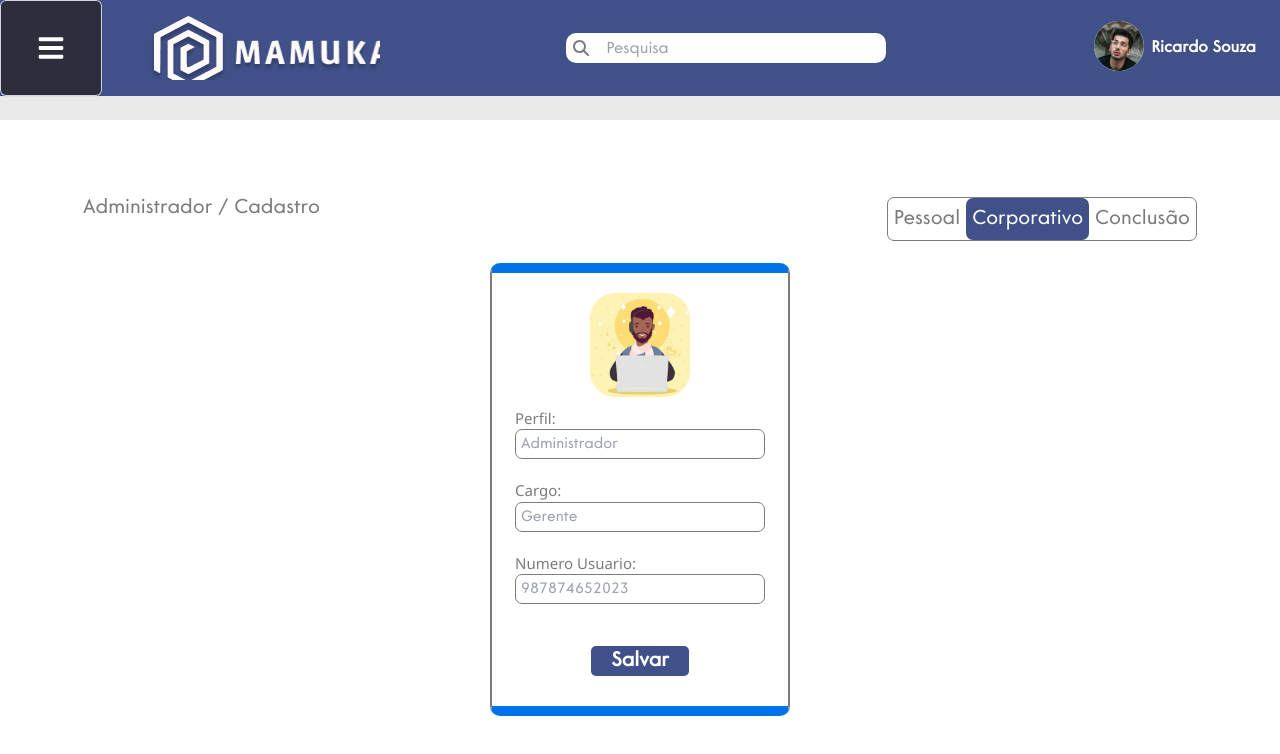
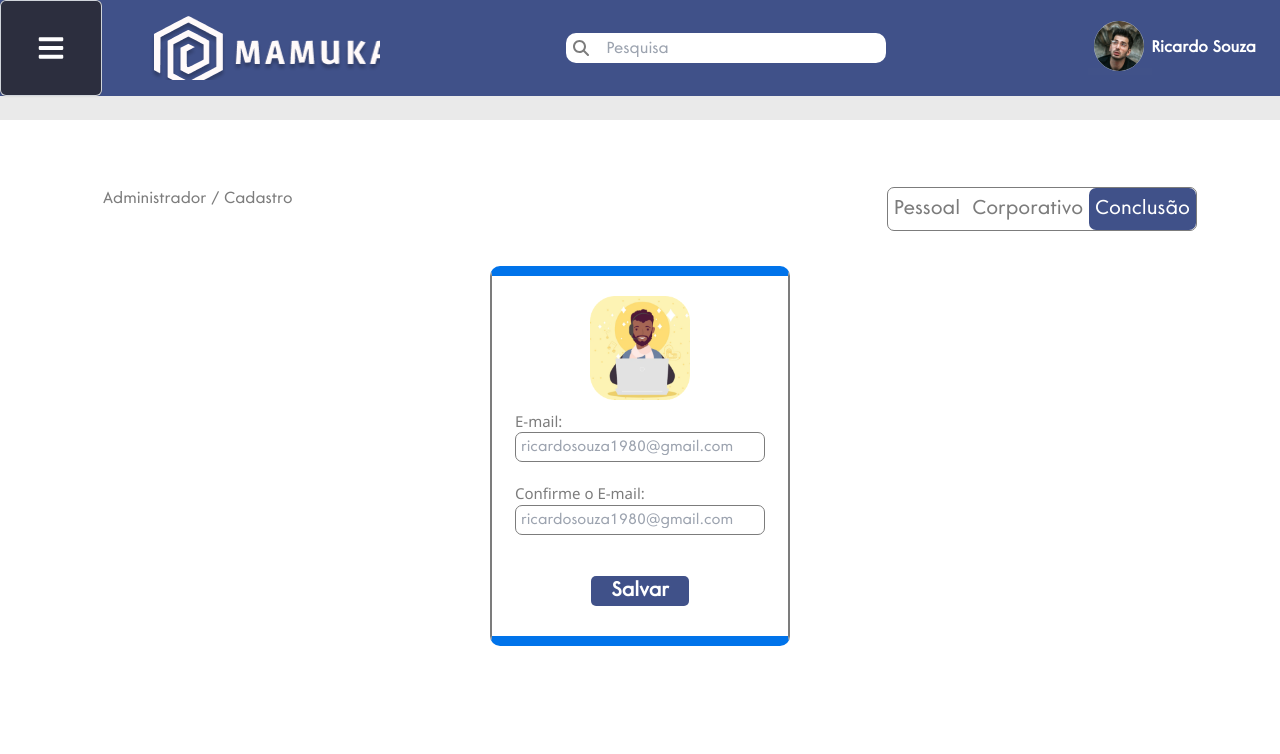
Before and after one commit to MamukaSenai/React-Mamuka, a React (Vite) app: page /admconclusao in a window 1280 px wide. Shown: the top 754 px of the page. Built offline with nearby package versions, Linux system fonts and the light colour scheme.

Commit message:
ajuste no css

```diff
--- a/src/pages/Administrador/CadastroInfosConclusão/index.tsx
+++ b/src/pages/Administrador/CadastroInfosConclusão/index.tsx
@@ -6,20 +6,21 @@ function CadastroInfosConclusao() {
     return (
         <main id="rightConclusao">
             <section id="CadastroConclusao">
-            {/* <section class="right"> */}
                 <div className="linha_sup_status">
                     <div className="linha_sup_esq">
                         <p>administrador / cadastro</p>
                     </div>
                     <div className="linha_sup_dir">
+                        {/* <p>pessoal</p>  */}
                         <a href="../cadastro1/cadastro1.html" className="destaque2">
                             pessoal
                         </a>
-                    {/* <p class="destaque">corporativo</p> */}
-                    <a href="../cadastro2/cadastro2.html" className="destaque">
+                        {/* <p>corporativo</p> */}
+                        <a href="../cadastro2/cadastro2.html" className="destaque2">
                             corporativo
                         </a>
-                    <a href="../cadastro3/cadastro3.html" className="destaque2">
+                        {/* <p class="destaque">conclusao</p> */}
+                        <a href="../cadastro3/cadastro3.html" className="destaque">
                             conclusão
                         </a>
                     </div>
@@ -29,16 +30,20 @@ function CadastroInfosConclusao() {
                         <img src={PessoaCadastro} alt="" />
                     </div>
                     <div className="label_mail">
-                    <label htmlFor="campo-usuario">Perfil:</label>
-                    <input placeholder="Administrador" name="usuario" id="campo-usuario" />
+                        <label htmlFor="campo-usuario">E-mail:</label>
+                        <input
+                            placeholder="ricardosouza1980@gmail.com"
+                            name="usuario"
+                            id="campo-usuario"
+                        />
                     </div>
                     <div className="label_mail">
-                    <label htmlFor="campo-senha">Cargo:</label>
-                    <input placeholder="Gerente" name="usuario" id="campo-usuario" />
-                </div>
-                <div className="label_mail">
-                    <label htmlFor="campo-senha">Numero Usuario:</label>
-                    <input placeholder="987874652023" name="usuario" id="campo-usuario" />
+                        <label htmlFor="campo-senha">Confirme o E-mail:</label>
+                        <input
+                            placeholder="ricardosouza1980@gmail.com"
+                            name="usuario"
+                            id="campo-usuario"
+                        />
                     </div>
                     <div>
                         <button type="submit">
--- a/src/pages/Administrador/CadastroInfosConclusão/style.css
+++ b/src/pages/Administrador/CadastroInfosConclusão/style.css
@@ -9,13 +9,13 @@
 
 #CadastroConclusao
 {
-    margin-bottom: 25vh;
+    margin-bottom: 35vh;
 
     /* margin-left: 50px; */
 
 }
 
-#CadastroConclusao #CadastroConclusao .linha_sup_status
+#CadastroConclusao .linha_sup_status
     {
         display: flex;
         justify-content: space-between;
@@ -23,7 +23,7 @@
         font-size: 20px;
      }
 
-#CadastroConclusao #CadastroConclusao .linha_sup_esq
+#CadastroConclusao .linha_sup_esq
      {
          text-transform: capitalize;
          color: var(--cinzaclaro);
```
Also changed, not shown: src/pages/Administrador/Home/style.css (line endings or trailing spaces). Lines whose indentation alone changed are shown as unchanged.
